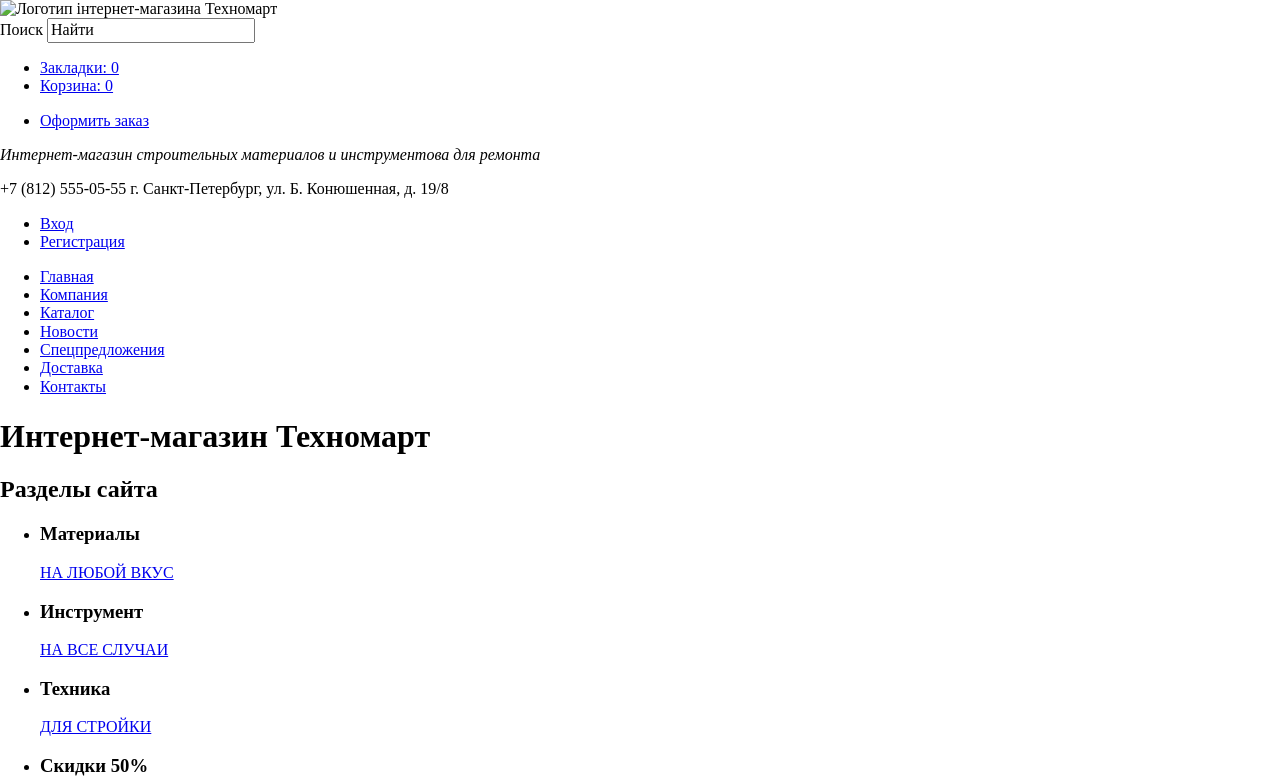
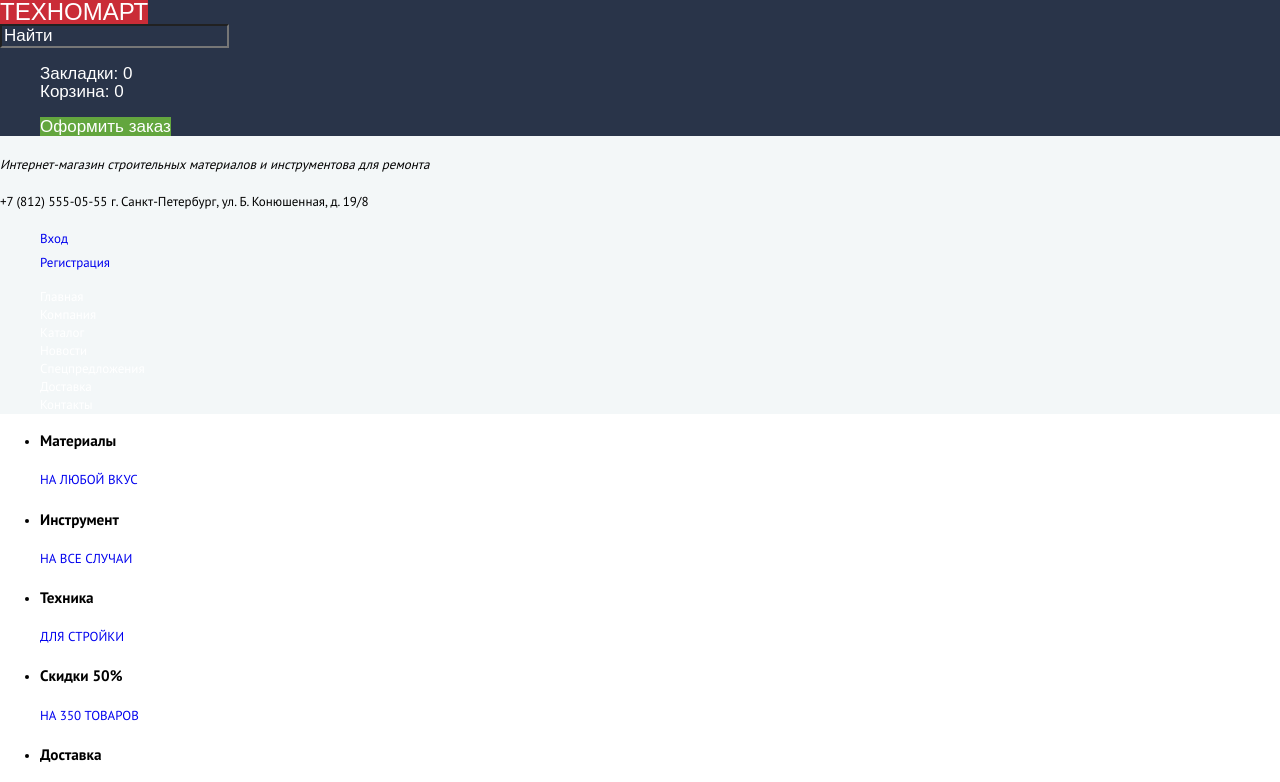
Before and after one commit to Andrewcvc/andrewcvc.github.io, a plain HTML site: page index.html in a window 1280 px wide. Shown: the top 782 px of the page. Drawn offline with Linux system fonts and the light colour scheme; a web font is replaced by a local one.

Commit message:
start css

```diff
--- a/index.html
+++ b/index.html
@@ -13,9 +13,7 @@
 <body>
     <header class="main-header">
         <nav class="top-navigation" aria-label="Навигация по сайту">
-            <a class="main-header-logo">
-                <img src="img/index-logo.svg" width="368" height="153" alt="Логотип інтернет-магазина Техномарт">
-            </a>
+            <a class="main-header-logo" href="index.html">Техномарт</a>
             <form action="/search" method="GET">
                 <label for="search" class="visually-hidden">Поиск</label>
                 <input id="search" type="search" name="Поиск" value="Найти" placeholder="Поиск:">
--- a/style.scss
+++ b/style.scss
@@ -25,13 +25,120 @@
     font-weight: normal;
     font-style: normal;
 } */
+/* text-transform: uppercase; -capital letters */
+/* for buttons use font: inherit;!!!!! */
+
 
 /*Главная страница*/
 
-html, body {
+body {
     margin: 0;
     padding: 0;
+
+    font-family: 'PT Sans', 'Arial', sans-serif;
+    font-size: 13px;
+    line-height: 24px;
+    font-weight: 400;
+    color: #000000;
+
+    background-color: #ffffff;
 }
+
 img {
     max-width: 100%;
 }
+
+a {
+    text-decoration: none;
+}
+
+.visually-hidden {
+    position: absolute;
+    width: 1px;
+    height: 1px;
+    margin: -1px;
+    border: 0;
+    padding: 0;
+    clip: rect(0 0 0 0);
+    overflow: hidden;
+}
+
+header {
+    background-color: #f3f7f8;
+}
+
+.top-navigation, #search {
+    font-family: 'Cuprum', 'Arial', sans-serif;
+    font-size: 17px;
+    line-height: 18px;
+    color: #ffffff;
+
+    background-color: #293449;
+}
+
+.bottom-navigation {
+    line-height: 18px;
+}
+
+.top-nav-bar,
+.checkout,
+.user-navigation,
+.site-navigation {
+    list-style: none;
+}
+
+.top-nav-bar a,
+.checkout a,
+.site-navigation a {
+    color: #ffffff;
+}
+
+.top-nav-bar a:hover,
+#search:hover {
+    background-color: #212a3a;
+}
+
+.top-nav-bar a:focus {
+    color: #8b8e94;
+    background-color: #161d29;
+}
+
+#search:focus {
+    color: #000000;
+    background-color: #ffffff;
+}
+
+#search::placeholder {
+    color: #ffffff;
+}
+
+.checkout a {
+    background-color: #63a63e;
+}
+
+.checkout a:hover {
+    background-color: #5fbb2d;
+}
+
+.checkout a:focus {
+    color: #b1c5a8;
+    background-color: #518534;
+}
+
+.main-header-logo {
+    font-family: 'Cuprum', 'Arial', sans-serif;
+    font-size: 24px;
+    line-height: 24px;
+    color: #ffffff;
+    text-transform: uppercase;
+
+    background-color: #ee3643;
+}
+
+.main-header-logo:hover {
+    background-color: #ca2c37;
+}
+
+.main-header-logo:focus {
+    background-color: #ba2732;
+}
```
Also changed, not shown: css/style.css.
